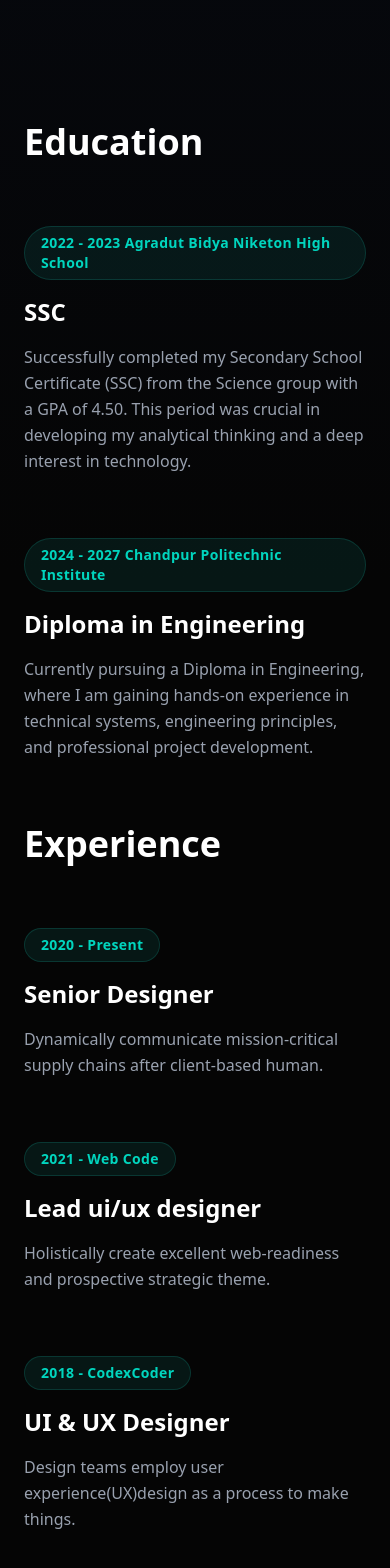
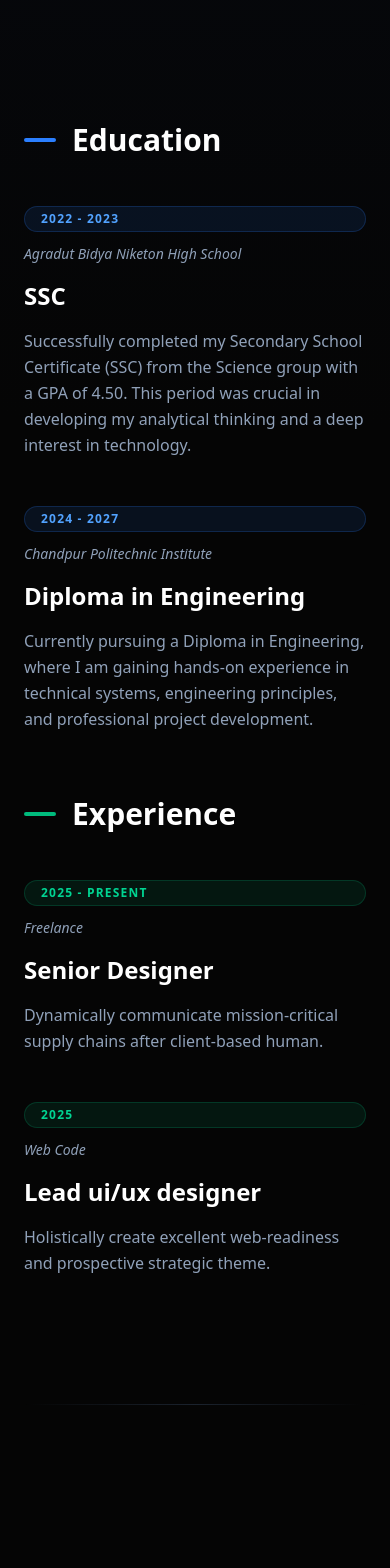
Before and after one commit to Md-Abdullah303/my-portfulio, a Next.js app: page / in a window 390 px wide. Shown: the part 8140-9708 px from the top of the page. Built offline with nearby package versions, Linux system fonts and the light colour scheme.

Commit message:
added more responsive in education section

```diff
--- a/src/components/Resume.js
+++ b/src/components/Resume.js
@@ -5,12 +5,14 @@ import { motion } from "framer-motion";
 export default function Resume() {
   const education = [
     {
-      period: "2022 - 2023 Agradut Bidya Niketon High School",
+      period: "2022 - 2023",
+      institution: "Agradut Bidya Niketon High School",
       degree: "SSC",
       description: "Successfully completed my Secondary School Certificate (SSC) from the Science group with a GPA of 4.50. This period was crucial in developing my analytical thinking and a deep interest in technology.",
     },
     {
-      period: "2024 - 2027 Chandpur Politechnic Institute",
+      period: "2024 - 2027",
+      institution: "Chandpur Politechnic Institute",
       degree: "Diploma in Engineering",
       description: "Currently pursuing a Diploma in Engineering, where I am gaining hands-on experience in technical systems, engineering principles, and professional project development.",
     },
@@ -18,39 +20,38 @@ export default function Resume() {
 
   const experience = [
     {
-      period: "2020 - Present",
+      period: "2025 - Present",
+      institution: "Freelance",
       role: "Senior Designer",
       description: "Dynamically communicate mission-critical supply chains after client-based human.",
     },
     {
-      period: "2021 - Web Code",
+      period: "2025",
+      institution: "Web Code",
       role: "Lead ui/ux designer",
       description: "Holistically create excellent web-readiness and prospective strategic theme.",
-    },
-    {
-      period: "2018 - CodexCoder",
-      role: "UI & UX Designer",
-      description: "Design teams employ user experience(UX)design as a process to make things.",
     },
   ];
 
   return (
     <section className="py-24 px-6 md:px-12 lg:px-24 max-w-7xl mx-auto" id="resume">
-      <div className="grid grid-cols-1 md:grid-cols-2 gap-16 md:gap-0 relative">
-        {/* Vertical Separator */}
-        <div className="hidden md:block absolute left-1/2 top-0 bottom-0 -translate-x-1/2 dashed-divider opacity-30"></div>
+      <div className="grid grid-cols-1 md:grid-cols-2 gap-16 lg:gap-24 relative">
+        {/* Vertical Separator (Hidden on mobile) */}
+        <div className="hidden md:block absolute left-1/2 top-0 bottom-0 -translate-x-1/2 border-l border-dashed border-slate-700/50"></div>
 
         {/* Education Column */}
-        <div className="md:pr-12 lg:pr-20 space-y-16">
+        <div className="space-y-12">
           <motion.h2
             initial={{ opacity: 0, x: -30 }}
             whileInView={{ opacity: 1, x: 0 }}
             viewport={{ once: true }}
-            className="text-4xl font-bold mb-16"
+            className="text-3xl md:text-4xl font-bold mb-12 text-white flex items-center gap-4"
           >
+            <span className="w-8 h-1 bg-blue-500 rounded-full"></span>
             Education
           </motion.h2>
 
+          <div className="space-y-12">
             {education.map((item, index) => (
               <motion.div
                 key={index}
@@ -58,30 +59,40 @@ export default function Resume() {
                 whileInView={{ opacity: 1, y: 0 }}
                 viewport={{ once: true }}
                 transition={{ delay: index * 0.1 }}
-              className="space-y-4 group"
+                className="space-y-4 group relative"
               >
-              <div className="inline-block px-4 py-1.5 rounded-full pill-bg text-teal-400 text-sm font-semibold tracking-wide group-hover:bg-teal-400 group-hover:text-black transition-all duration-300">
+                <div className="flex flex-col sm:flex-row sm:items-center gap-3">
+                  <div className="inline-block px-4 py-1 rounded-full bg-blue-500/10 border border-blue-500/20 text-blue-400 text-xs font-bold tracking-widest uppercase transition-all duration-300 group-hover:bg-blue-500 group-hover:text-white">
                     {item.period}
                   </div>
-              <h3 className="text-2xl font-bold group-hover:text-blue-500 transition-colors">{item.degree}</h3>
-              <p className="text-gray-400 leading-relaxed text-base">
+                  <span className="text-slate-400 text-sm font-medium italic">
+                    {item.institution}
+                  </span>
+                </div>
+                <h3 className="text-2xl font-bold text-white group-hover:text-blue-400 transition-colors">
+                  {item.degree}
+                </h3>
+                <p className="text-slate-400 leading-relaxed text-base max-w-lg">
                   {item.description}
                 </p>
               </motion.div>
             ))}
           </div>
+        </div>
 
         {/* Experience Column */}
-        <div className="md:pl-12 lg:pl-20 space-y-16">
+        <div className="space-y-12">
           <motion.h2
             initial={{ opacity: 0, x: 30 }}
             whileInView={{ opacity: 1, x: 0 }}
             viewport={{ once: true }}
-            className="text-4xl font-bold mb-16"
+            className="text-3xl md:text-4xl font-bold mb-12 text-white flex items-center gap-4"
           >
+            <span className="w-8 h-1 bg-emerald-500 rounded-full"></span>
             Experience
           </motion.h2>
 
+          <div className="space-y-12">
             {experience.map((item, index) => (
               <motion.div
                 key={index}
@@ -91,28 +102,28 @@ export default function Resume() {
                 transition={{ delay: index * 0.1 }}
                 className="space-y-4 group"
               >
-              <div className="inline-block px-4 py-1.5 rounded-full pill-bg text-teal-400 text-sm font-semibold tracking-wide group-hover:bg-teal-400 group-hover:text-black transition-all duration-300">
+                <div className="flex flex-col sm:flex-row sm:items-center gap-3">
+                  <div className="inline-block px-4 py-1 rounded-full bg-emerald-500/10 border border-emerald-500/20 text-emerald-400 text-xs font-bold tracking-widest uppercase transition-all duration-300 group-hover:bg-emerald-500 group-hover:text-white">
                     {item.period}
                   </div>
-              <h3 className="text-2xl font-bold group-hover:text-blue-500 transition-colors">{item.role}</h3>
-              <p className="text-gray-400 leading-relaxed text-base">
+                  <span className="text-slate-400 text-sm font-medium italic">
+                    {item.institution}
+                  </span>
+                </div>
+                <h3 className="text-2xl font-bold text-white group-hover:text-emerald-400 transition-colors">
+                  {item.role}
+                </h3>
+                <p className="text-slate-400 leading-relaxed text-base max-w-lg">
                   {item.description}
                 </p>
               </motion.div>
             ))}
           </div>
         </div>
+      </div>
 
       {/* Decorative bottom line */}
-      <div
-        className="mt-32 w-full h-[1px] dashed-divider opacity-20 rotate-180"
-        style={{
-          backgroundSize: "12px 1px",
-          width: "100%",
-          height: "1px",
-          backgroundImage: "linear-gradient(to right, #1e293b 50%, transparent 50%)"
-        }}
-      ></div>
+      <div className="mt-32 w-full h-px bg-gradient-to-r from-transparent via-slate-700/50 to-transparent"></div>
     </section>
   );
 }
```
Lines whose indentation alone changed are shown as unchanged.
